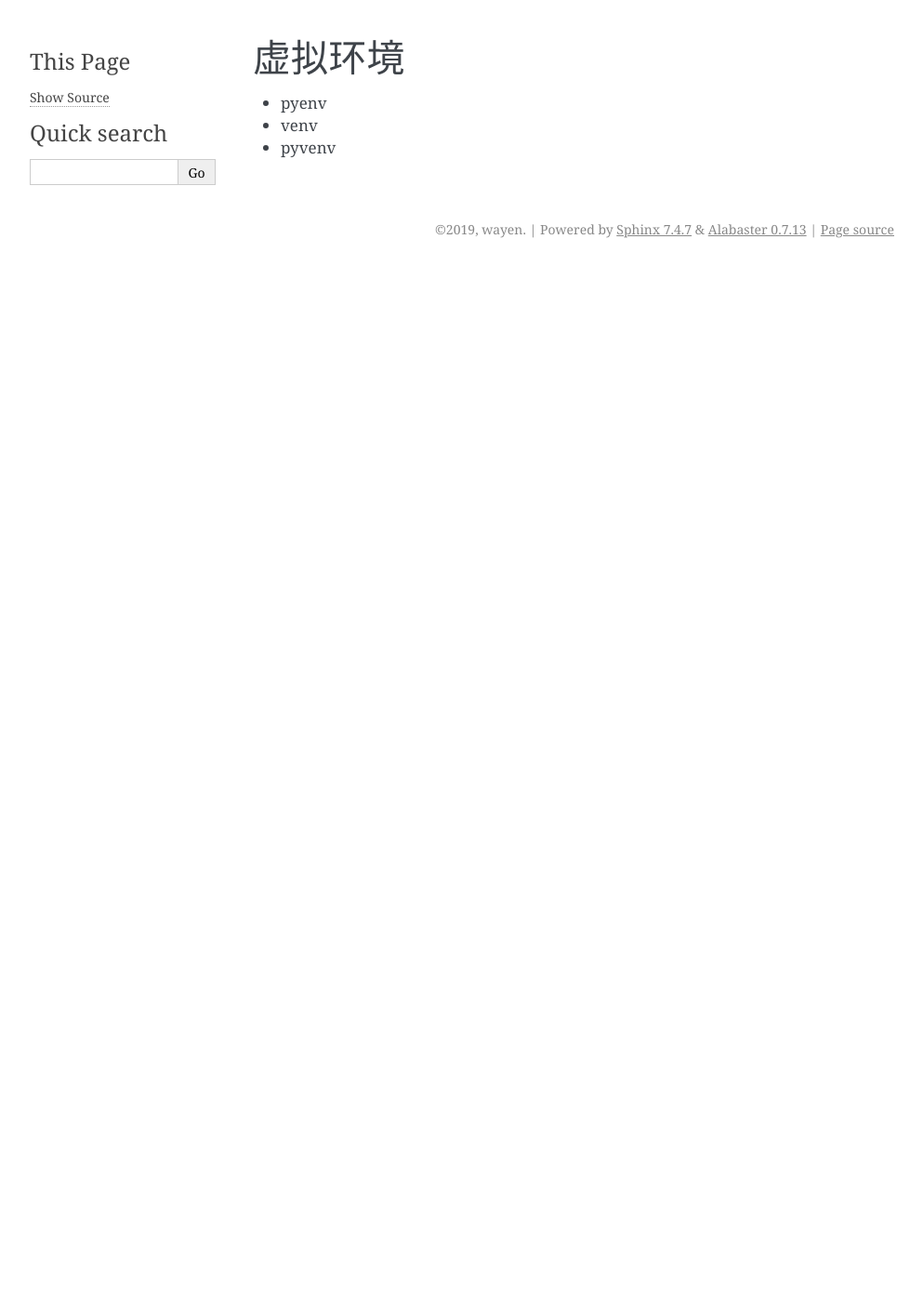
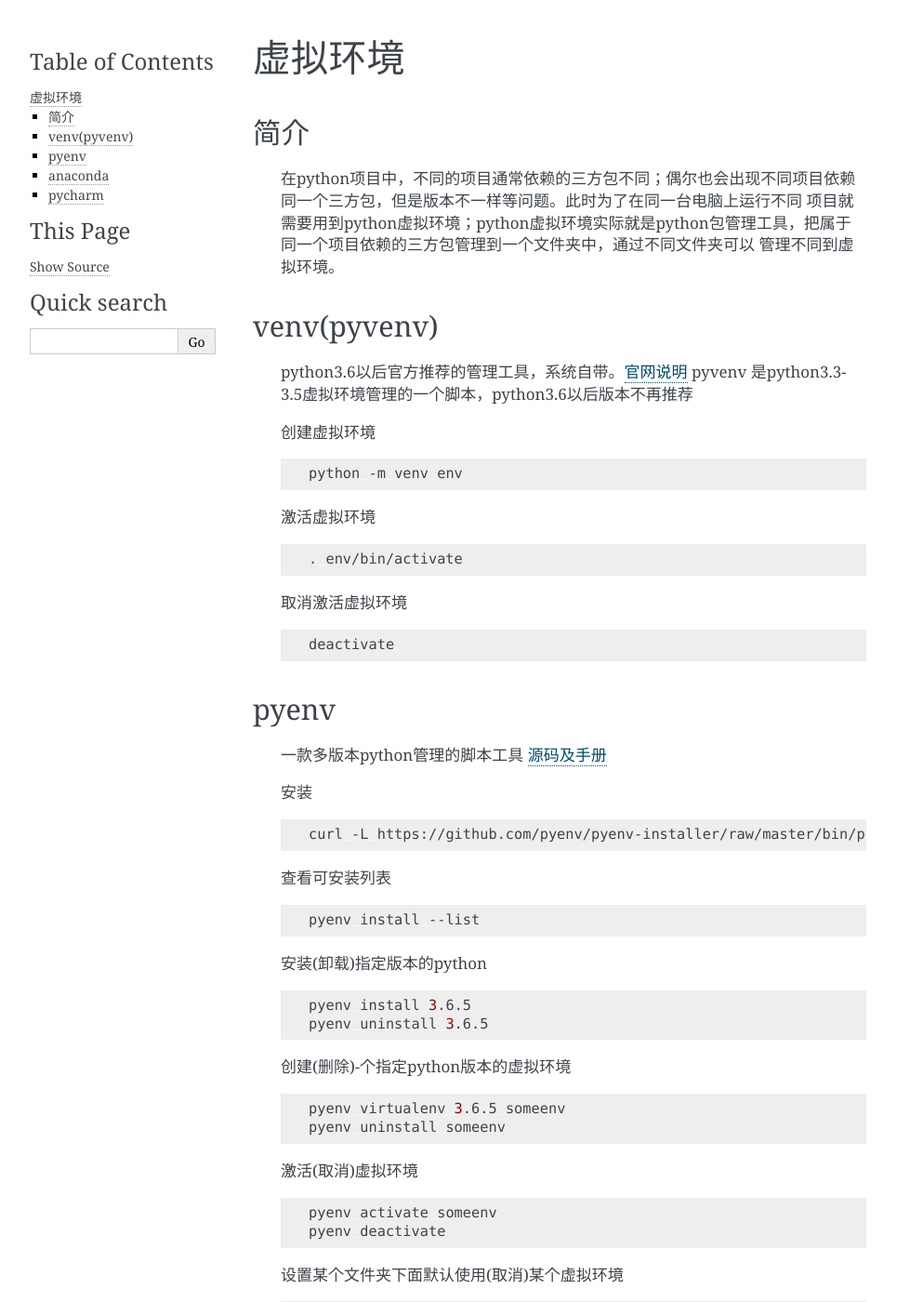
Before and after one commit to wojunnihou/pylearn, a Sphinx documentation site: the page built from doc/source/python/0_prepare/virtualenv.rst, in a window 1280 px wide and 1400 px high. Shown: the whole window at 93% size, without its empty margins (148-1141 px from the left). Built offline with Sphinx 7.4.7, drawn with Linux system fonts in a browser that asks for light colours; some of the changed text lies outside the part shown.

Commit message:
python虚拟环境说明

```diff
--- a/doc/source/python/0_prepare/virtualenv.rst
+++ b/doc/source/python/0_prepare/virtualenv.rst
@@ -1,6 +1,99 @@
 虚拟环境
 ========
 
-* pyenv
-* venv
-* pyvenv
+简介
+----------
+
+    在python项目中，不同的项目通常依赖的三方包不同；偶尔也会出现不同项目依赖同一个三方包，但是版本不一样等问题。此时为了在同一台电脑上运行不同
+    项目就需要用到python虚拟环境；python虚拟环境实际就是python包管理工具，把属于同一个项目依赖的三方包管理到一个文件夹中，通过不同文件夹可以
+    管理不同到虚拟环境。
+
+venv(pyvenv)
+-------------------
+
+    python3.6以后官方推荐的管理工具，系统自带。`官网说明 <https://docs.python.org/3/library/venv.html>`_
+    pyvenv 是python3.3-3.5虚拟环境管理的一个脚本，python3.6以后版本不再推荐
+
+    创建虚拟环境
+
+    .. code-block:: bash
+
+        python -m venv env
+
+    激活虚拟环境
+
+    .. code-block:: bash
+
+        . env/bin/activate
+
+
+    取消激活虚拟环境
+
+    .. code-block:: bash
+
+        deactivate
+
+pyenv
+--------------------
+
+    一款多版本python管理的脚本工具 `源码及手册 <https://github.com/pyenv/pyenv>`_
+
+    安装
+
+    .. code-block:: bash
+
+        curl -L https://github.com/pyenv/pyenv-installer/raw/master/bin/pyenv-installer | bash
+
+    查看可安装列表
+
+    .. code-block:: bash
+
+        pyenv install --list
+
+    安装(卸载)指定版本的python
+
+    .. code-block:: bash
+
+        pyenv install 3.6.5
+        pyenv uninstall 3.6.5
+
+    创建(删除)-个指定python版本的虚拟环境
+
+    .. code-block:: bash
+
+        pyenv virtualenv 3.6.5 someenv
+        pyenv uninstall someenv
+
+    激活(取消)虚拟环境
+
+    .. code-block:: bash
+
+        pyenv activate someenv
+        pyenv deactivate
+
+    设置某个文件夹下面默认使用(取消)某个虚拟环境
+
+    .. code-block:: bash
+
+        pyenv local someenv
+        pyenv local --unset
+
+
+    查看本地pyenv管理的python环境
+
+    .. code-block:: bash
+
+        pyenv versions
+
+
+anaconda
+-------------
+
+    一个开源的python环境，安装后有交互界面进行管理虚拟环境，并且默认安装了大量的数据分析、人工智能等方面等三方包 `官网 <https://www.anaconda.com/>`_
+
+pycharm
+-----------
+
+    最新pycharm支持python解析器等管理
+
+    .. image:: pycharm-virtual.png
```
Also changed, not shown: doc/source/python/0_prepare/pycharm-virtual.png (added).
